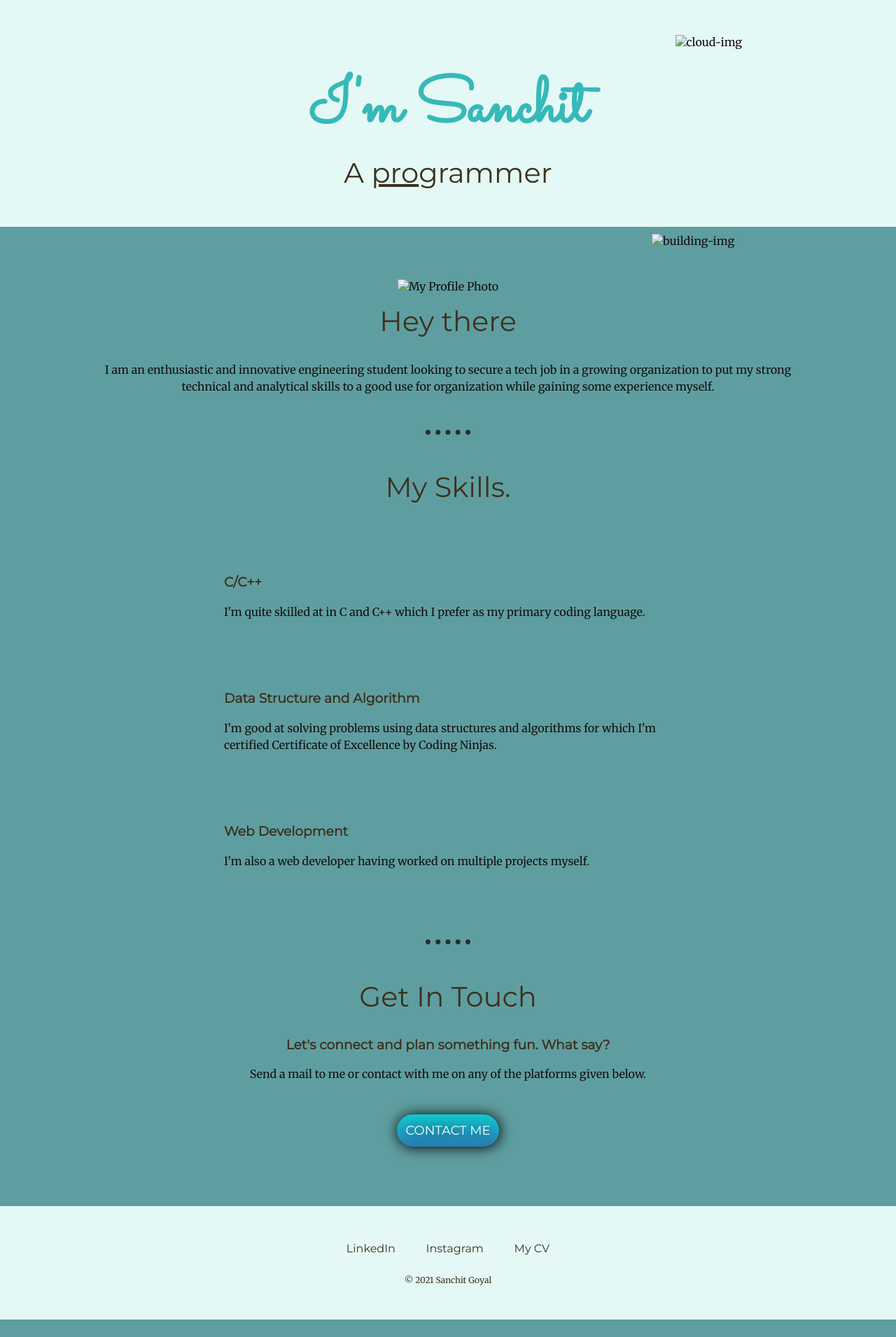
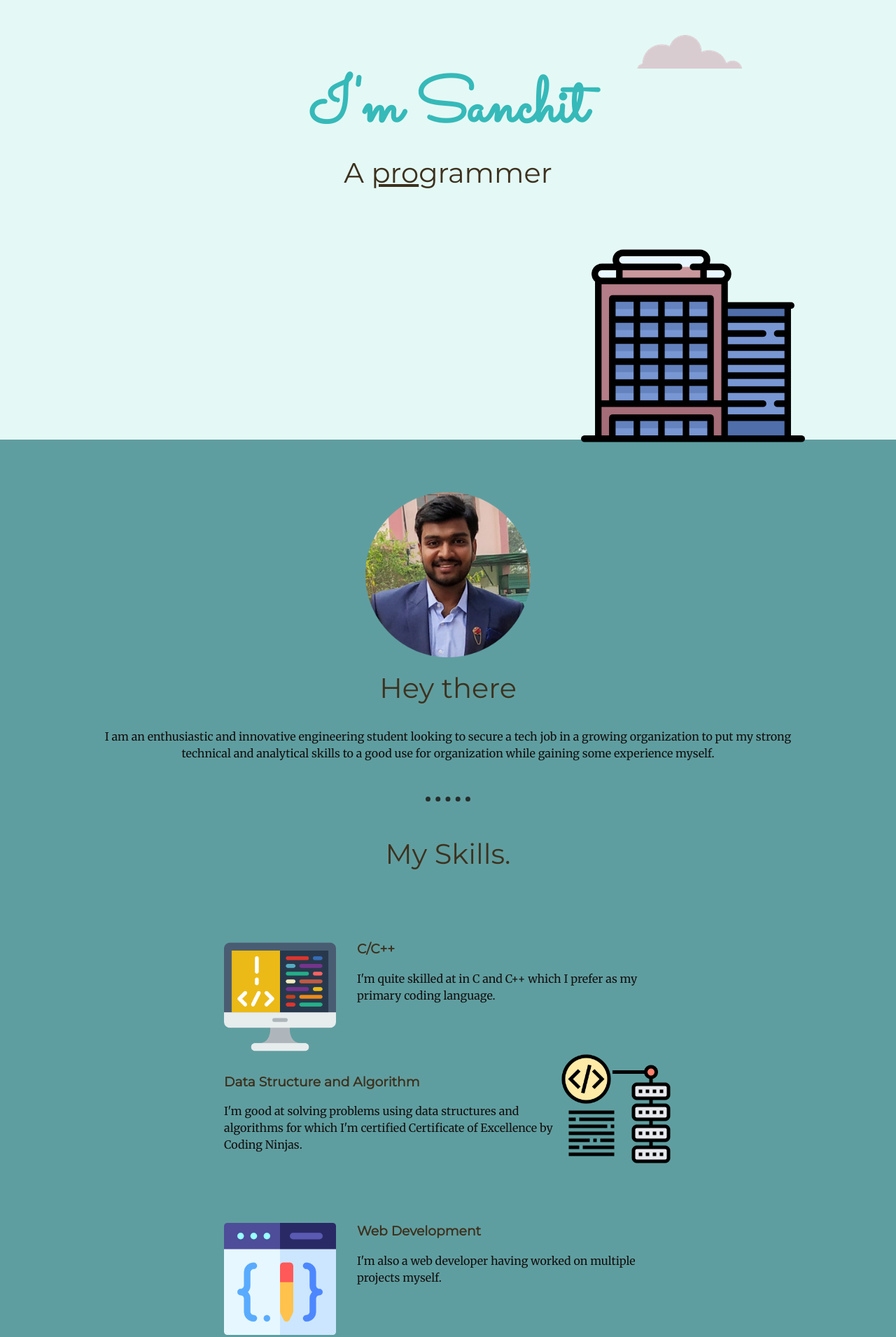
Before and after one commit to sanchitgoyal5555/my-page, a plain HTML site: page index.html in a window 1280 px wide. Shown: the top 1910 px of the page at 70% size. Before the commit the page ends 1885 px from the top, so only its background shows below. Drawn offline with Linux system fonts and the light colour scheme.

Commit message:
Update index.html

```diff
--- a/index.html
+++ b/index.html
@@ -12,16 +12,16 @@
 </head>
 <body>
   <div class="top_container" >
-    <img class="top-cloud" src="/images/cloud.png" alt="cloud-img">
+    <img class="top-cloud" src="/cloud.png" alt="cloud-img">
   <div></div> <h1>I'm Sanchit</h1>
   <h2>A <span class="pro" >pro</span>grammer</h2>
-  <img class="bottom-cloud" src="/images/cloud.png" alt="cloud-img">
-  <img class="building-img" src="/images/building-2.png" alt="building-img">
+  <img class="bottom-cloud" src="/cloud.png" alt="cloud-img">
+  <img class="building-img" src="/building-2.png" alt="building-img">
 
   </div>
   <div class="middle-container">
     <div class="profile">
-      <img class="profile-pic" src="/images/profile_img.png" alt="My Profile Photo">
+      <img class="profile-pic" src="/profile_img.png" alt="My Profile Photo">
       <h2>Hey there</h2>
       <p>I am an enthusiastic and innovative engineering student looking to secure a tech job in a growing organization to put my strong
         technical and analytical skills to a good use for organization while gaining some experience myself.</p>
@@ -30,18 +30,18 @@
     <div class="skills">
       <h2>My Skills.</h2>
       <div class="skill-row">
-        <img class="skill image-1" src="/images/coding.png" alt="">
+        <img class="skill image-1" src="/coding.png" alt="">
         <h3>C/C++</h3>
         <p>I'm quite skilled at in C and C++ which I prefer as my primary coding language.</p>
       </div>
       <div class="skill-row">
-        <img class="skill image-2" src="/images/ds_algo.png" alt="">
+        <img class="skill image-2" src="/ds_algo.png" alt="">
         <h3>Data Structure and Algorithm</h3>
         <p>I'm good at solving problems using data structures and algorithms for which I'm
           certified Certificate of Excellence by Coding Ninjas.</p>
       </div>
       <div class="skill-row">
-        <img class="skill image-3" src="images/web_dev.png" alt="">
+        <img class="skill image-3" src="/web_dev.png" alt="">
         <h3>Web Development</h3>
         <p>I'm also a web developer having worked on multiple projects myself.</p>
       </div>
```
